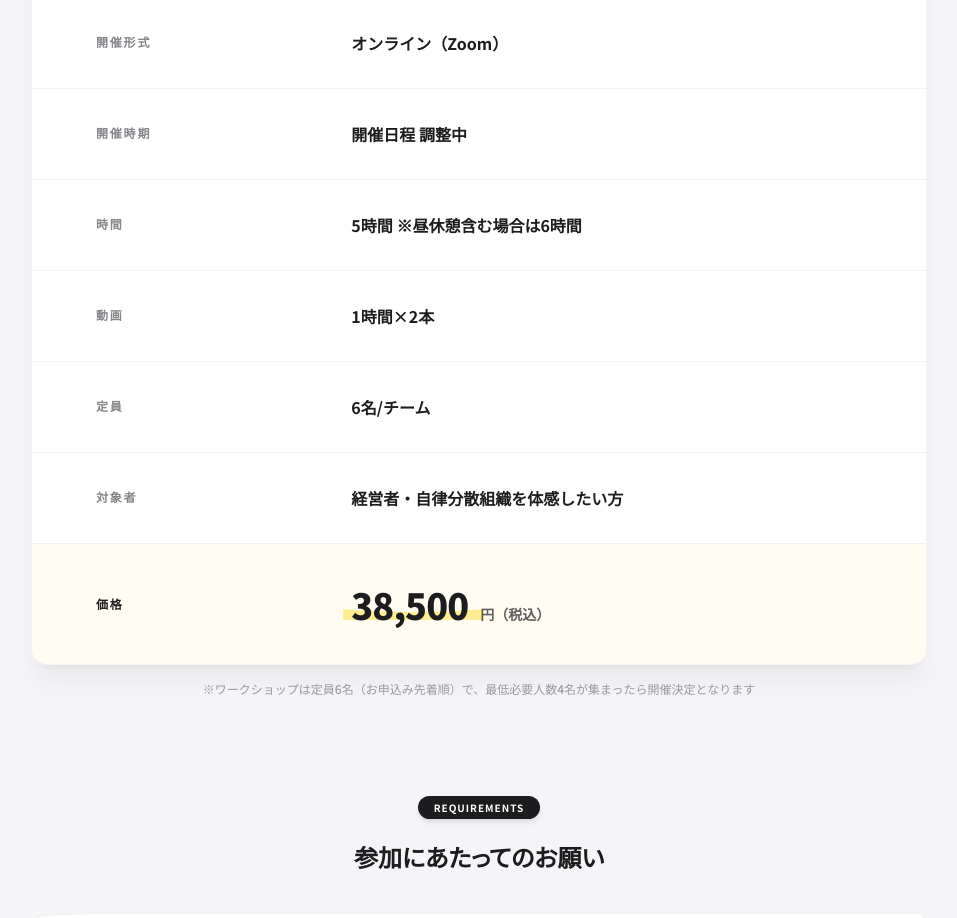
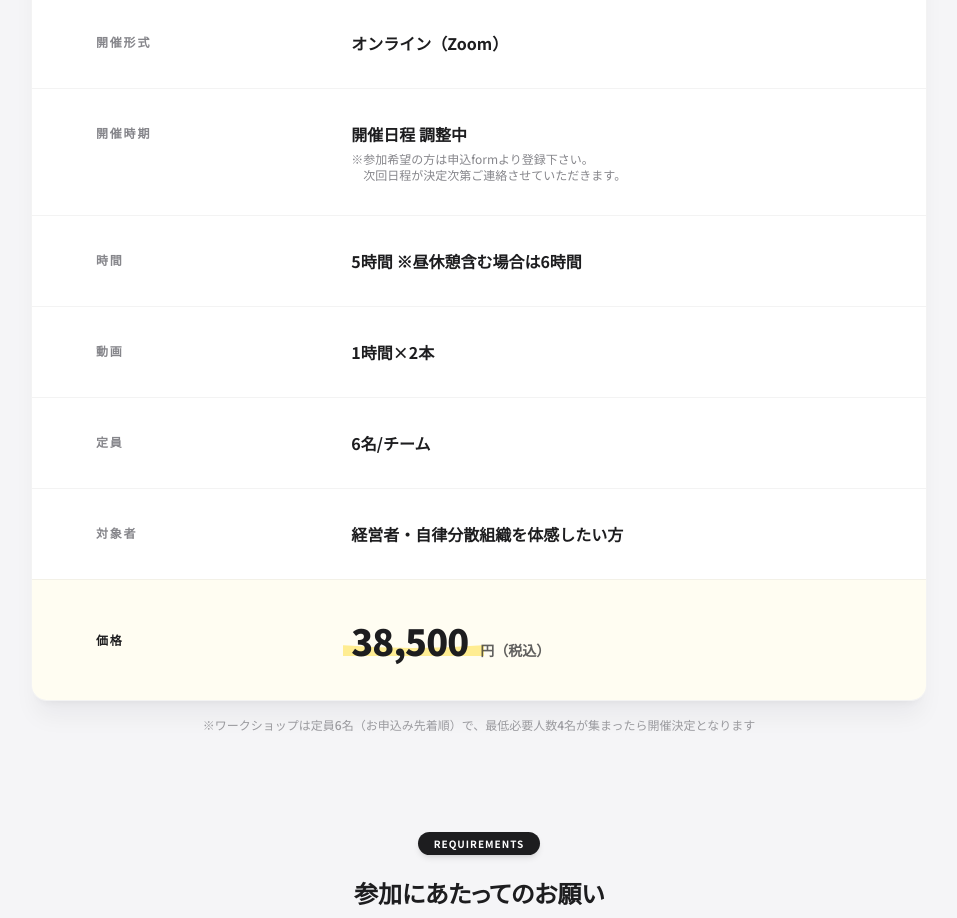
Before and after one commit to ke007007/dxo_seminar, a React (Vite) app: page / in a window 1280 px wide. Shown: the part 6603-7521 px from the top of the page, without its empty margins (161-1118 px from the left). Built offline with nearby package versions, Linux system fonts and the light colour scheme; a web font is replaced by a local one.

Commit message:
fix: 開催時期に申込案内の注釈を追加・改行調整

```diff
--- a/components/Overview.tsx
+++ b/components/Overview.tsx
@@ -22,7 +22,12 @@ export const Overview: React.FC = () => {
                     { label: "開催形式", value: "オンライン（Zoom）" },
                     {
                     label: "開催時期",
-                    value: "開催日程 調整中"
+                    value: (
+                        <div className="flex flex-col space-y-1">
+                            <span>開催日程 調整中</span>
+                            <span className="text-xs font-normal text-brand-gray">※参加希望の方は申込formより登録下さい。<br />　次回日程が決定次第ご連絡させていただきます。</span>
+                        </div>
+                    )
                     },
                     { label: "時間", value: "5時間 ※昼休憩含む場合は6時間" },
                     { label: "動画", value: "1時間×2本" },
```
